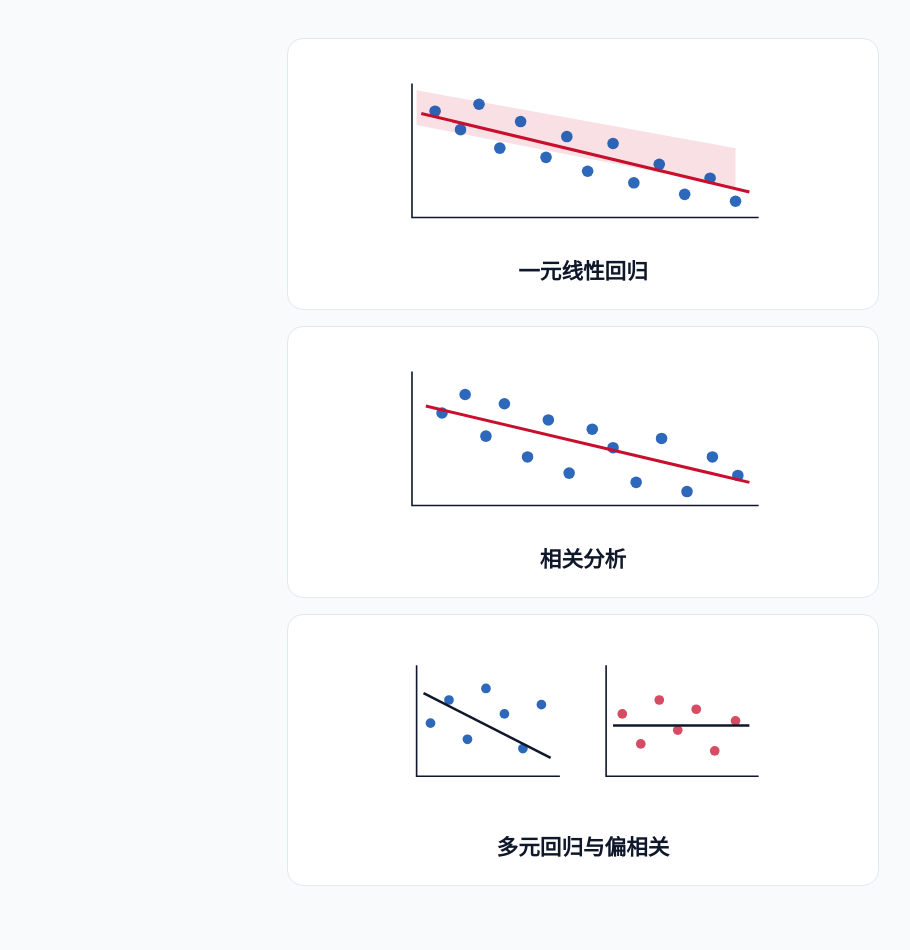
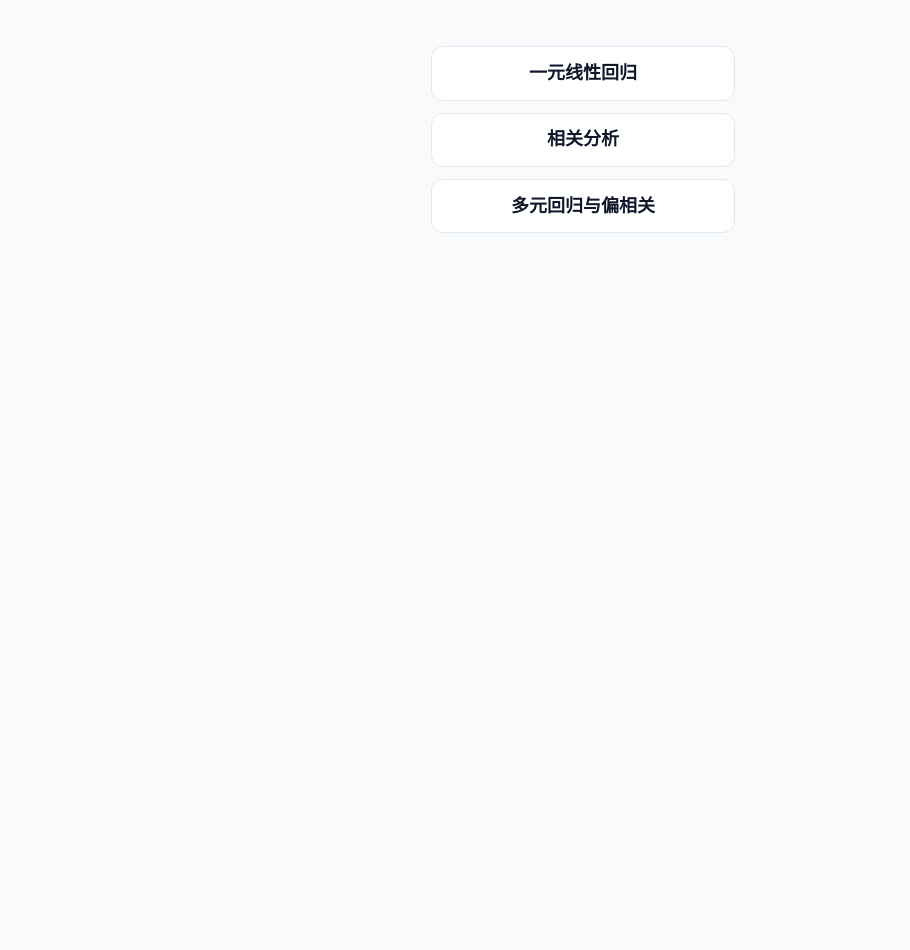
Before and after one commit to ZhaoranZhang/statsclass, a plain HTML site: page index.html in a window 1280 px wide. Shown: the part 70-1020 px from the top of the page, without its empty margins (57-967 px from the left). After the commit the page ends 800 px from the top, so only its background shows below. Drawn offline with Linux system fonts and the light colour scheme.

Commit message:
Replace the homepage sketches with a short stack of buttons.
The three lesson links stay the same, centered, and smaller, with no drawings.

Co-authored-by: Zhaoran Zhang <zhangzhaoran10@gmail.com>

```diff
--- a/index.html
+++ b/index.html
@@ -36,7 +36,7 @@
       backdrop-filter: blur(12px);
     }
     header h1 {
-      max-width: 40rem;
+      max-width: 72rem;
       margin: 0 auto;
       padding: 1.1rem 1.5rem;
       font-size: 1.25rem;
@@ -44,46 +44,37 @@
       letter-spacing: -0.01em;
     }
     main {
-      max-width: 40rem;
+      max-width: 22rem;
       margin: 0 auto;
-      padding: 2.5rem 1.5rem 4rem;
+      padding: 3rem 1.5rem 4rem;
     }
     ul {
       list-style: none;
       margin: 0;
       padding: 0;
       display: grid;
-      gap: 1rem;
+      gap: 0.75rem;
     }
     a {
-      display: flex;
-      flex-direction: column;
-      align-items: center;
-      gap: 0.35rem;
-      padding: 1.15rem 1.25rem 1.35rem;
+      display: block;
+      padding: 0.85rem 1rem;
       border: 1px solid var(--line);
-      border-radius: 1rem;
+      border-radius: 0.75rem;
       background: var(--card);
       color: inherit;
-      font-size: 1.35rem;
+      font-size: 1.125rem;
       font-weight: 700;
       line-height: 1.4;
       text-align: center;
       text-decoration: none;
-      transition: border-color 0.2s ease, transform 0.2s ease, box-shadow 0.2s ease, color 0.2s ease;
+      transition: border-color 0.2s ease, color 0.2s ease, box-shadow 0.2s ease;
     }
     a:hover,
     a:focus-visible {
       color: var(--blue);
       border-color: var(--blue-line);
-      transform: translateY(-4px);
-      box-shadow: 0 16px 32px rgba(37, 99, 235, 0.08);
+      box-shadow: 0 8px 18px rgba(37, 99, 235, 0.08);
       outline: none;
-    }
-    svg {
-      width: min(100%, 26rem);
-      height: auto;
-      display: block;
     }
   </style>
 </head>
@@ -93,78 +84,9 @@
   </header>
   <main>
     <ul>
-      <li>
-        <a href="regression/index.html">
-          <svg viewBox="0 0 360 168" aria-hidden="true">
-            <polygon points="36,58 312,112 312,78 36,28" fill="#C8102E" fill-opacity="0.13"/>
-            <circle cx="52" cy="46" r="5" fill="#0047AB" fill-opacity="0.82"/>
-            <circle cx="74" cy="62" r="5" fill="#0047AB" fill-opacity="0.82"/>
-            <circle cx="90" cy="40" r="5" fill="#0047AB" fill-opacity="0.82"/>
-            <circle cx="108" cy="78" r="5" fill="#0047AB" fill-opacity="0.82"/>
-            <circle cx="126" cy="55" r="5" fill="#0047AB" fill-opacity="0.82"/>
-            <circle cx="148" cy="86" r="5" fill="#0047AB" fill-opacity="0.82"/>
-            <circle cx="166" cy="68" r="5" fill="#0047AB" fill-opacity="0.82"/>
-            <circle cx="184" cy="98" r="5" fill="#0047AB" fill-opacity="0.82"/>
-            <circle cx="206" cy="74" r="5" fill="#0047AB" fill-opacity="0.82"/>
-            <circle cx="224" cy="108" r="5" fill="#0047AB" fill-opacity="0.82"/>
-            <circle cx="246" cy="92" r="5" fill="#0047AB" fill-opacity="0.82"/>
-            <circle cx="268" cy="118" r="5" fill="#0047AB" fill-opacity="0.82"/>
-            <circle cx="290" cy="104" r="5" fill="#0047AB" fill-opacity="0.82"/>
-            <circle cx="312" cy="124" r="5" fill="#0047AB" fill-opacity="0.82"/>
-            <line x1="40" y1="48" x2="324" y2="116" stroke="#C8102E" stroke-width="2.6"/>
-            <path d="M32 22 V138 H332" fill="none" stroke="#0f172a" stroke-width="1.4"/>
-          </svg>
-          一元线性回归
-        </a>
-      </li>
-      <li>
-        <a href="correlation/index.html">
-          <svg viewBox="0 0 360 168" aria-hidden="true">
-            <circle cx="58" cy="58" r="5" fill="#0047AB" fill-opacity="0.82"/>
-            <circle cx="78" cy="42" r="5" fill="#0047AB" fill-opacity="0.82"/>
-            <circle cx="96" cy="78" r="5" fill="#0047AB" fill-opacity="0.82"/>
-            <circle cx="112" cy="50" r="5" fill="#0047AB" fill-opacity="0.82"/>
-            <circle cx="132" cy="96" r="5" fill="#0047AB" fill-opacity="0.82"/>
-            <circle cx="150" cy="64" r="5" fill="#0047AB" fill-opacity="0.82"/>
-            <circle cx="168" cy="110" r="5" fill="#0047AB" fill-opacity="0.82"/>
-            <circle cx="188" cy="72" r="5" fill="#0047AB" fill-opacity="0.82"/>
-            <circle cx="206" cy="88" r="5" fill="#0047AB" fill-opacity="0.82"/>
-            <circle cx="226" cy="118" r="5" fill="#0047AB" fill-opacity="0.82"/>
-            <circle cx="248" cy="80" r="5" fill="#0047AB" fill-opacity="0.82"/>
-            <circle cx="270" cy="126" r="5" fill="#0047AB" fill-opacity="0.82"/>
-            <circle cx="292" cy="96" r="5" fill="#0047AB" fill-opacity="0.82"/>
-            <circle cx="314" cy="112" r="5" fill="#0047AB" fill-opacity="0.82"/>
-            <line x1="44" y1="52" x2="324" y2="118" stroke="#C8102E" stroke-width="2.6"/>
-            <path d="M32 22 V138 H332" fill="none" stroke="#0f172a" stroke-width="1.4"/>
-          </svg>
-          相关分析
-        </a>
-      </li>
-      <li>
-        <a href="multiple/index.html">
-          <svg viewBox="0 0 360 168" aria-hidden="true">
-            <circle cx="48" cy="78" r="4.2" fill="#0047AB" fill-opacity="0.82"/>
-            <circle cx="64" cy="58" r="4.2" fill="#0047AB" fill-opacity="0.82"/>
-            <circle cx="80" cy="92" r="4.2" fill="#0047AB" fill-opacity="0.82"/>
-            <circle cx="96" cy="48" r="4.2" fill="#0047AB" fill-opacity="0.82"/>
-            <circle cx="112" cy="70" r="4.2" fill="#0047AB" fill-opacity="0.82"/>
-            <circle cx="128" cy="100" r="4.2" fill="#0047AB" fill-opacity="0.82"/>
-            <circle cx="144" cy="62" r="4.2" fill="#0047AB" fill-opacity="0.82"/>
-            <line x1="42" y1="52" x2="152" y2="108" stroke="#0f172a" stroke-width="2.2"/>
-            <path d="M36 28 V124 H160" fill="none" stroke="#0f172a" stroke-width="1.4"/>
-            <circle cx="214" cy="70" r="4.2" fill="#C8102E" fill-opacity="0.75"/>
-            <circle cx="230" cy="96" r="4.2" fill="#C8102E" fill-opacity="0.75"/>
-            <circle cx="246" cy="58" r="4.2" fill="#C8102E" fill-opacity="0.75"/>
-            <circle cx="262" cy="84" r="4.2" fill="#C8102E" fill-opacity="0.75"/>
-            <circle cx="278" cy="66" r="4.2" fill="#C8102E" fill-opacity="0.75"/>
-            <circle cx="294" cy="102" r="4.2" fill="#C8102E" fill-opacity="0.75"/>
-            <circle cx="312" cy="76" r="4.2" fill="#C8102E" fill-opacity="0.75"/>
-            <line x1="206" y1="80" x2="324" y2="80" stroke="#0f172a" stroke-width="2.2"/>
-            <path d="M200 28 V124 H332" fill="none" stroke="#0f172a" stroke-width="1.4"/>
-          </svg>
-          多元回归与偏相关
-        </a>
-      </li>
+      <li><a href="regression/index.html">一元线性回归</a></li>
+      <li><a href="correlation/index.html">相关分析</a></li>
+      <li><a href="multiple/index.html">多元回归与偏相关</a></li>
     </ul>
   </main>
 </body>
```
